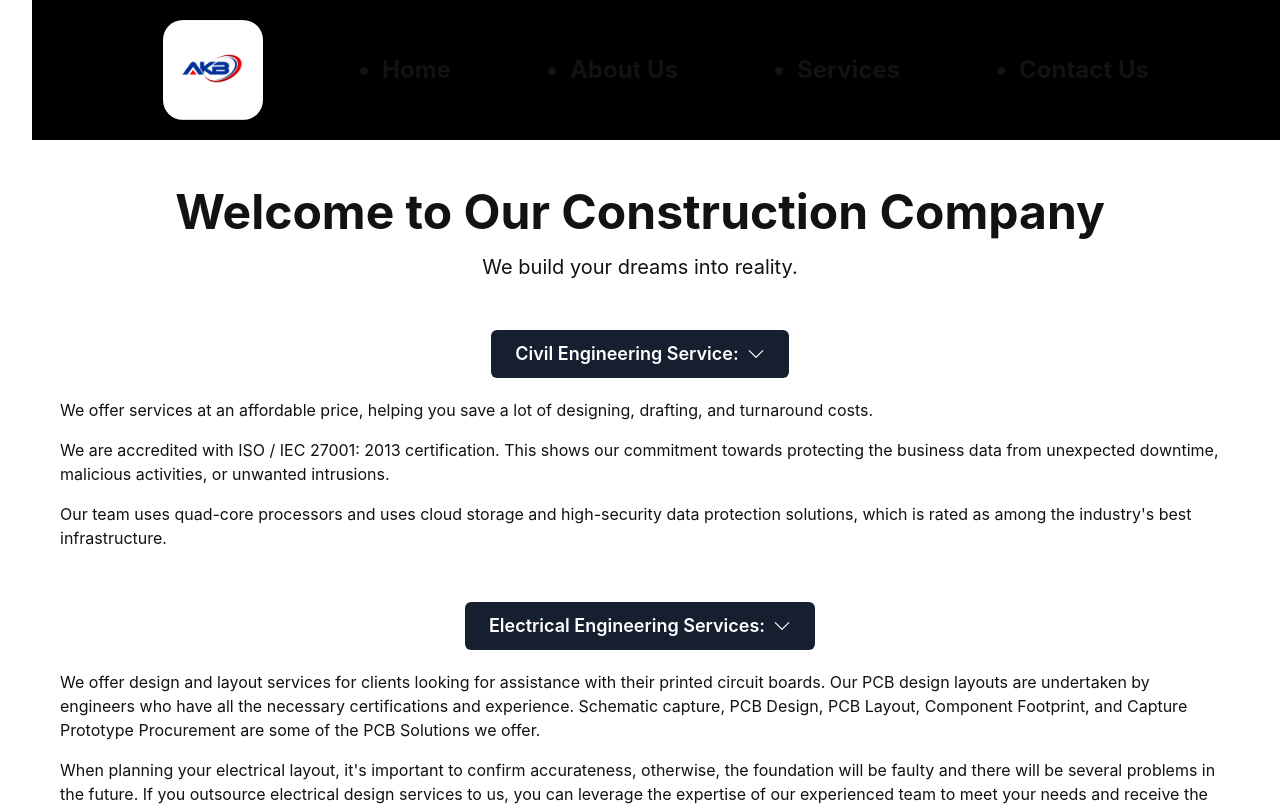
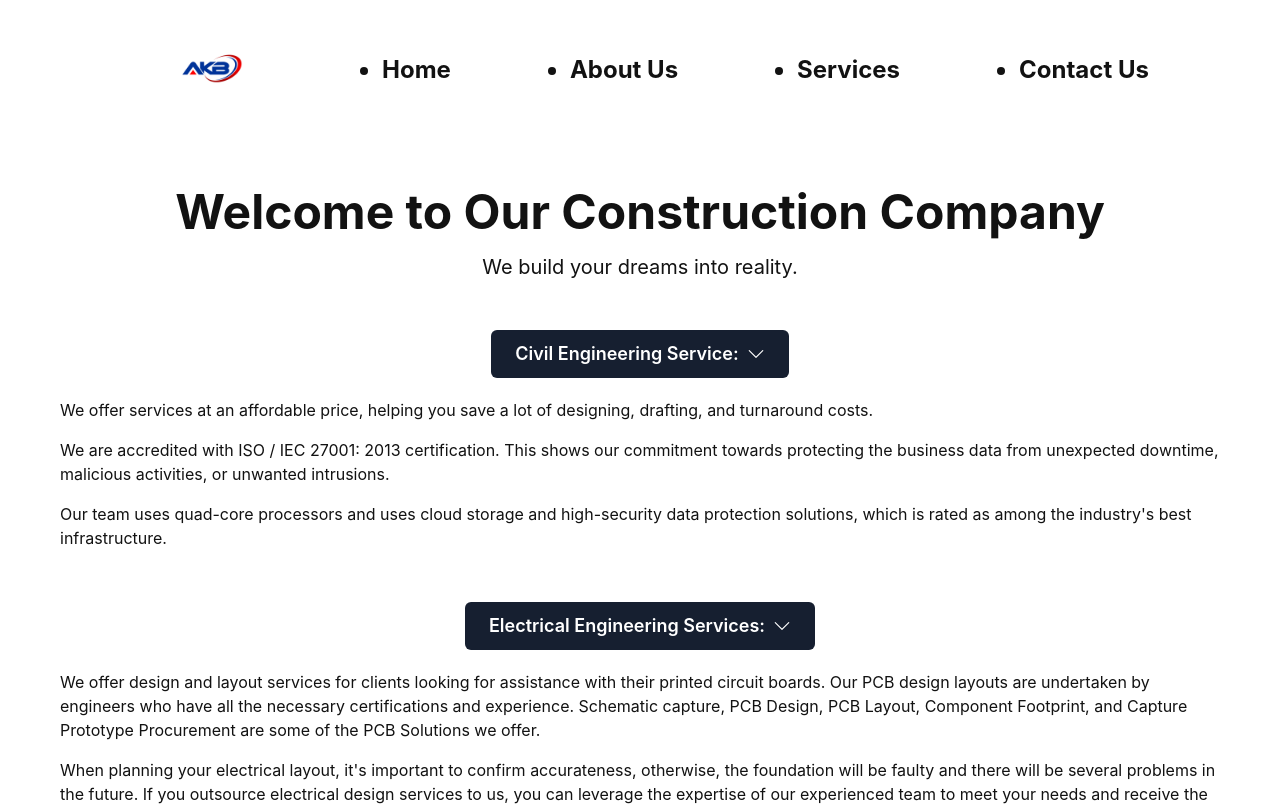
Before and after one commit to bazaiaimal/construction-app, a React (Vite) app: page / in a window 1280 px wide. Shown: the top 806 px of the page. Built offline with nearby package versions, Linux system fonts and the light colour scheme.

Commit message:
nav color

```diff
--- a/src/websiteComponents/NavBar.tsx
+++ b/src/websiteComponents/NavBar.tsx
@@ -287,9 +287,9 @@ import "../App.css";
 function NavBar() {
   return (
     <header>
-      <nav>
+      <nav color="black">
         <ul>
-          <HStack padding={5} justifyContent="space-evenly" bg="black">
+          <HStack padding={5} justifyContent="space-evenly">
             <a href="/logo">
               <Image
                 src={Logo}
```
